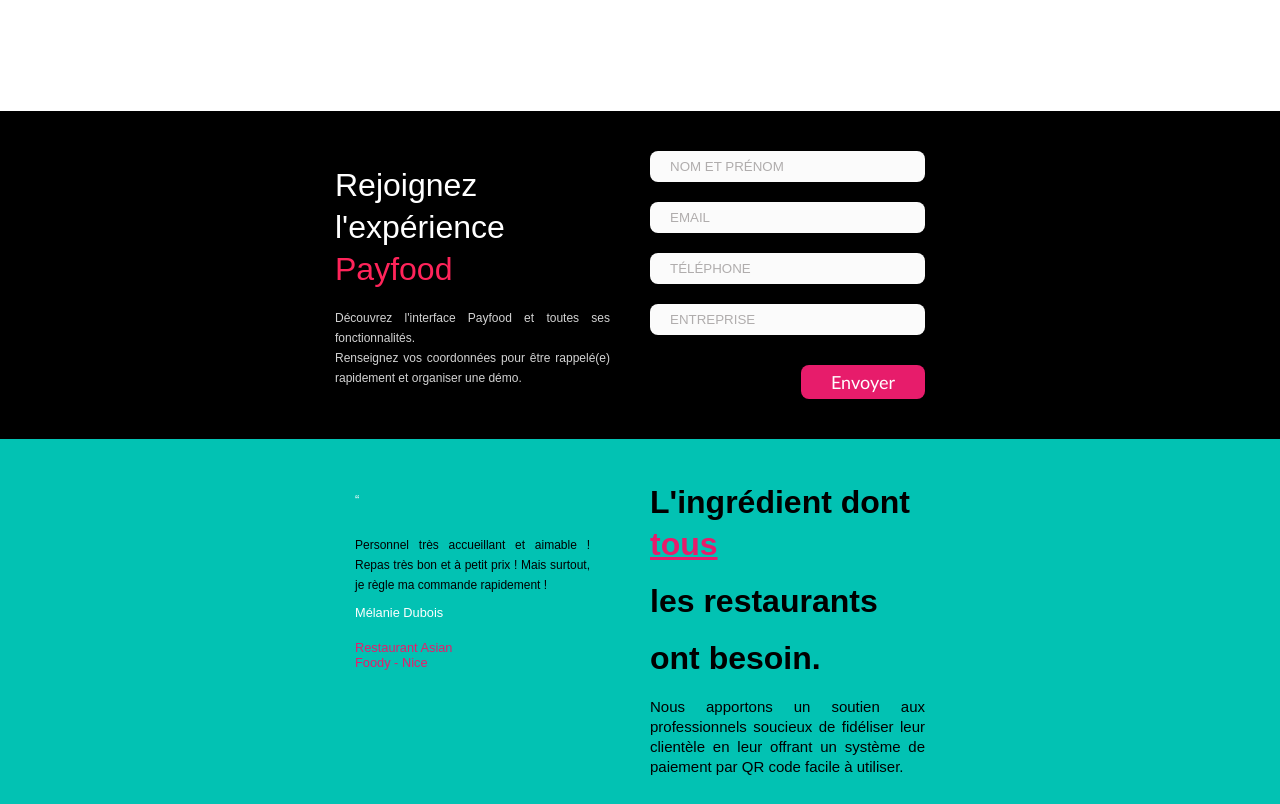
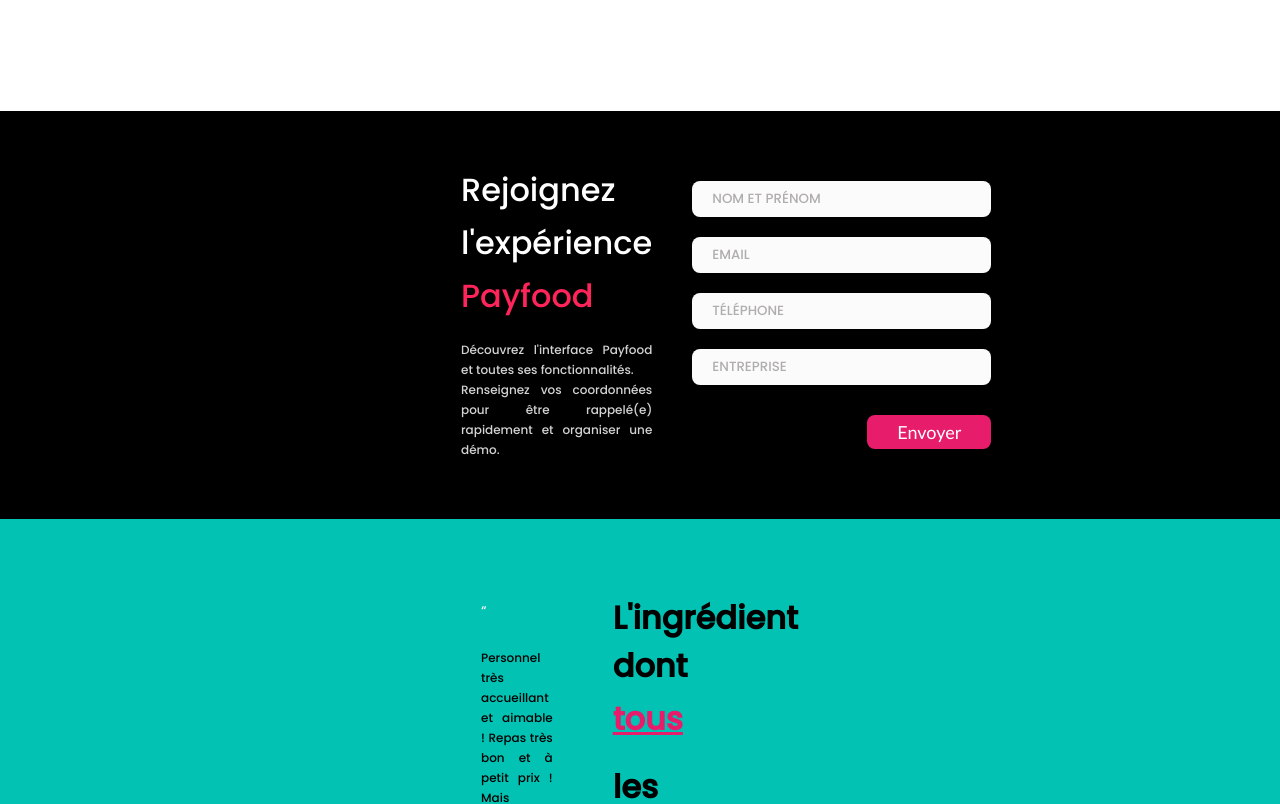
Before and after one commit to Armelsteve1/PAYFOOD, a React (Create React App) app in the folder payfood/: page / in a window 1280 px wide. Shown: the part 680-1484 px from the top of the page. Built offline with nearby package versions, Linux system fonts and the light colour scheme.

Commit message:
block before footer refacto done

```diff
--- a/payfood/src/Component/HomePage/home-page.js
+++ b/payfood/src/Component/HomePage/home-page.js
@@ -344,11 +344,13 @@ function LandingPage() {
           </section>
           <section className="seven">
             <div className="container">
-              <div className="all-in black">
+              <div className="all-in-black">
                 <span>Envie de goûter ?</span>
+                <br></br>
                 <span>Cela ne coûte rien de commencer.</span>
-                <p>Payfood est une solution taillée sur mesure pour le secteur de l'hôtellerie-restauration, appuyée par une assistance rapide et personnalisée.</p>
-                <p>Discutons aujourd'hui et voyons comment nous pouvons aider votre entreprise à se développer.</p>
+                <p>Payfood est une solution taillée sur mesure pour le secteur de l'hôtellerie-restauration, appuyée par une assistance rapide et personnalisée.<br></br>
+                <br></br>
+                Discutons aujourd'hui et voyons comment nous pouvons aider votre entreprise à se développer.</p>
                 <button className="contact-button" onClick={() => {
                   const contactPart = document.getElementById("contact-us");
                   if (contactPart) {
--- a/payfood/src/Component/HomePage/home-style.css
+++ b/payfood/src/Component/HomePage/home-style.css
@@ -71,6 +71,11 @@
   cursor: pointer;
 }
 
+.all-in-black button {
+  margin: unset;
+}
+
+
 .contact-button:hover {
   background: #ff245a;
 }
@@ -92,11 +97,13 @@
 
 .container {
   display: flex;
+  /*
   justify-content: center;
   align-items: center;
-  text-align: center;
-  margin: auto;
-  width: 50%;
+  text-align: center; */
+  padding: 10px 65px;
+  margin: 20px 0;
+  width: 30%;
 }
 
 .left {
@@ -118,7 +125,7 @@
   font-size: 0.8rem;
   color: white;
   margin: 5px 0;
-  font-family: Montserrat, sans-serif;
+  font-family: Poppins, sans-serif;
   text-align: start;
 }
 
@@ -132,8 +139,12 @@
   font-size: 2rem;
   color: black;
   margin: 5px 0;
-  font-family: Montserrat, sans-serif;
+  font-family: Poppins, sans-serif;
   text-align: start;
+}
+
+.all-in-black {
+  color: #FBFBFB;
 }
 
 .left span:nth-last-child(2) {
@@ -143,7 +154,7 @@
 
 .left p {
   color: #d3d3d3;
-  font-family: Montesrat, sans-serif;
+  font-family: Poppins, sans-serif;
   text-align: justify;
   font-size: 12px;
   line-height: 20px;
@@ -152,7 +163,7 @@
 
 .all-in p {
   color: white;
-  font-family: Montesrat, sans-serif;
+  font-family: Poppins, sans-serif;
   text-align: start;
   font-size: 15px;
   line-height: 20px;
@@ -175,7 +186,7 @@
   border: none;
   border-radius: 8px;
   background: #FBFBFB;
-  font-family: Montserat, sans-serif;
+  font-family: Poppins, sans-serif;
   display: flex;
   flex-direction: column;
   align-items: flex-start;
@@ -220,7 +231,7 @@
 
 .right p {
   color: white;
-  font-family: Montesrat, sans-serif;
+  font-family: Poppins, sans-serif;
   text-align: start;
   font-size: 15px;
   line-height: 20px;
@@ -295,7 +306,7 @@ span.highlighted-text {
   gap: 20px;
   text-align: center;
   color: white;
-  font-family: Montserat, sans-serif;
+  font-family: Poppins, sans-serif;
   font-weight: 400;
 }
 
@@ -416,7 +427,7 @@ span.highlighted-text {
   font-weight: 600;
   font-size: 3.5rem;
   color: #333;
-  font-family: Montserrat, sans-serif;
+  font-family: Poppins, sans-serif;
   text-align: start;
 }
 
@@ -425,7 +436,7 @@ span.highlighted-text {
   font-weight: 600;
   font-size: 2rem;
   color: #ff3c6e;
-  font-family: Montserrat, sans-serif;
+  font-family: Poppins, sans-serif;
   text-align: start;
   margin: 20px 0;
 }
@@ -435,7 +446,7 @@ span.highlighted-text {
   font-weight: 400;
   font-size: 17px;
   color: black;
-  font-family: Montserrat, sans-serif;
+  font-family: Poppins, sans-serif;
   text-align: start;
   line-height: 1.2;
   margin: 10px 0;
@@ -584,9 +595,9 @@ img#title-to-developed {
 }
 
 .seven {
-  background-color: #000000;
-  padding: 60px 0;
-  font-family: Montserrat, sans-serif;
+  background-color: #121212;
+  padding: 10px 20px;
+  font-family: Poppins, sans-serif;
   font-size: 20px;
   font-weight: 500;
   line-height: 27px;
@@ -595,13 +606,15 @@ img#title-to-developed {
 
 .seven p {
   text-align: justify;
-  font-size: 18px;
+  font-size: 15px;
   margin: 20px 0;
+  font-weight: 100;
 }
 
 .seven span:first-child {
-  font-size: 2.6em;
+  font-size: 2.2em;
   line-height: 1.5em;
+  font-weight: 900;
 }
 
 .seven .container {
@@ -635,7 +648,7 @@ footer {
 }
 
 .footer-wave-path {
-  fill: #000000;
+  fill: #121212;
 }
 
 .footer-content {
```
